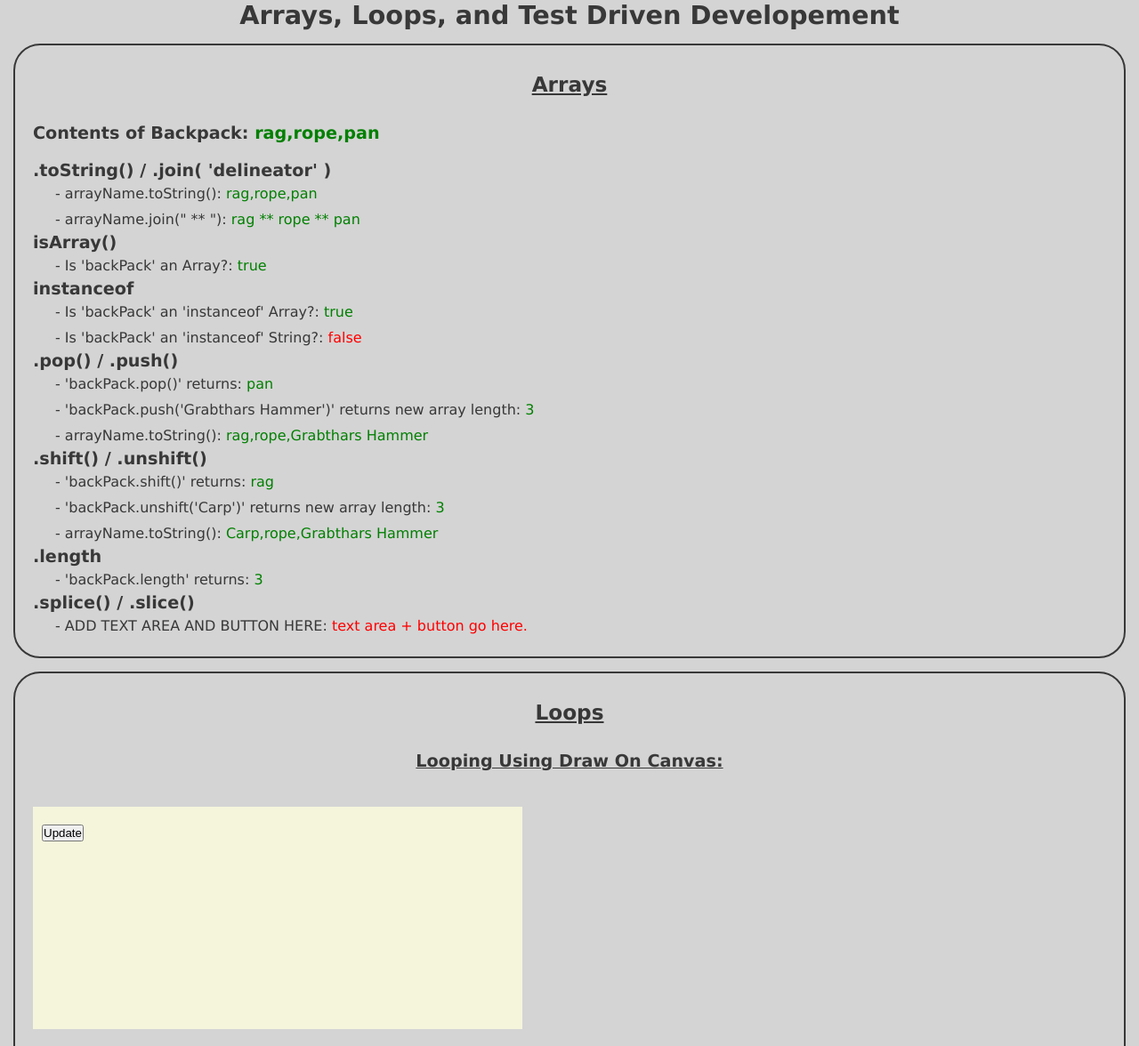
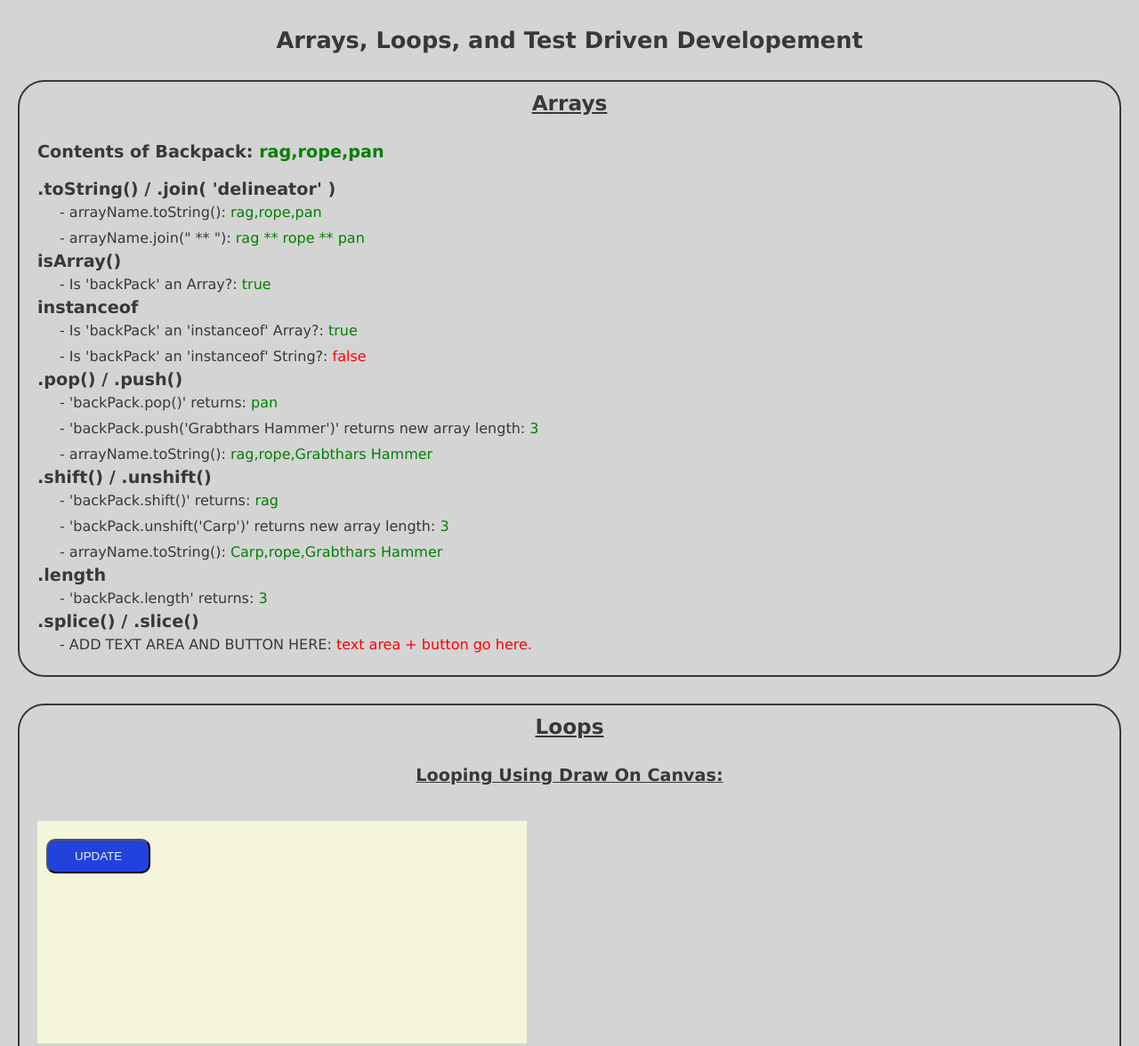
Before and after one commit to Scribler/arraysLoopsTDD, a website: page src/index.html in a window 1280 px wide. Shown: the top 1176 px of the page at 89% size. Drawn offline with nearby package versions, Linux system fonts and the light colour scheme; files that its build step writes are made by us from their sources.

Commit message:
re-organized sass files

```diff
--- a/src/index.html
+++ b/src/index.html
@@ -17,7 +17,7 @@
 
 <body>
   <main id="contentArea" class="main">
-    <h1 class="header-heading">Arrays, Loops, and Test Driven Developement</h1>
+    <h1 class="mainHeroHeading">Arrays, Loops, and Test Driven Developement</h1>
 
 
     <section id="arrays">
@@ -31,7 +31,7 @@
 
       <div class="loopCanvas">
         <h3 class="sectHero">Looping Using Draw On Canvas:</h3>
-        <button type="button" id="canvasButton">Update</button>
+        <button type="button" id="canvasButton">UPDATE</button>
         <canvas id="canvas"></canvas>
       </div>
 
@@ -59,6 +59,7 @@
         <div class="tdd">
           <h4>Test Driven Developement</h4>
           <div class="contentSection">
+            This Section may go.  TDD being done in separate files.
           </div>
         </div>
 
--- /dev/null
+++ b/src/sass/abstracts/_index.scss
@@ -0,0 +1 @@
+@forward './variables'
--- a/src/sass/_variables.scss
+++ b/src/sass/abstracts/_variables.scss
@@ -1,11 +1,15 @@
 :root {
-// COLORS
+  // BACKGROUND / TEXT COLORS
   --off-white: hsla(0, 0%, 83%, 1); //main background color
   --light-grey: hsl(0, 0%, 91%);
   --grey: hsl(0, 0%, 95%); // main button hover color
   --dark-grey: hsla(0, 0%, 70%, 1);
   --darker-grey: hsla(0, 0%, 50%, 1);
   --black: hsl(0, 0%, 22%);
+
+  // BUTTON COLORS
+  --button-background-blue: hsla(230, 73%, 50%, 1);
+  --button-text: hsla(221, 100%, 96%, 1);
 
   // FONT-SIZES
   --hero-fs: 180%;
@@ -14,9 +18,4 @@
   --h3-fs: 120%;
   --h4-fs: 110%;
 
-  // Needle Felting Workshop
-  --wool-beige: hsl(24, 27%, 74%);
-
-  // ROCK PAPER SCISSORS VARIABLES
-  --pixel-size: 5;
 }
--- /dev/null
+++ b/src/sass/components/_buttons.scss
@@ -0,0 +1,13 @@
+@use "../abstracts" as *;
+
+
+.loopCanvas {
+  button {
+    position: absolute;
+    padding: 10px 30px;
+    border-radius: 10px;
+    margin: 30px 0 0 10px;
+    background-color: var(--button-background-blue);
+    color: var(--button-text);
+  }
+}
--- /dev/null
+++ b/src/sass/components/_index.scss
@@ -0,0 +1 @@
+@forward './buttons';
--- /dev/null
+++ b/src/sass/pages/_index.scss
@@ -0,0 +1 @@
+@forward 'main';
--- a/src/sass/main.scss
+++ b/src/sass/pages/main.scss
@@ -1,13 +1,11 @@
-@use './variables' as *;
-
-
+@use '../components' as *;
 
 .main {
- // background-color: blue;
   height: 100vh;
   width: 100vw;
 }
-.header-heading {
+.mainHeroHeading {
+  padding: 30px 0;
   text-align: center;
 }
 html {
@@ -32,10 +30,10 @@ p {
   font-size: 100%;
 }
 section {
-  padding: 20px 20px;
+  padding: 0 20px 20px;
   border: 2px solid var(--black);
   border-radius: 30px;
-  margin: 15px;
+  margin: 0 20px 30px 20px;
 
 }
 .sectHero {
--- a/src/sass/_header.scss
+++ b/src/sass/structure/_header.scss
@@ -1,7 +1,7 @@
 // Header
-@use './variables' as *;
+@use '../components' as *;
 header {
-  padding: 10px 0;
+  // padding: 10px 0;
   text-align: center;
   background-color: var(--light-grey);
   color: var(--dark-blue);
--- /dev/null
+++ b/src/sass/structure/_index.scss
@@ -0,0 +1,2 @@
+@forward 'reset';
+@forward 'header';
--- a/src/sass/_reset.scss
+++ b/src/sass/structure/_reset.scss
@@ -1,7 +1,7 @@
 // Reset/normalize
-@use './variables' as *;
+@use '../components' as *;
 
-html {
+html, body {
   box-sizing: border-box;
   background-color: var(--off-white);
   color: var(--black);
```
Also changed, not shown: src/sass/mainMain.scss (+3 -4 lines).
